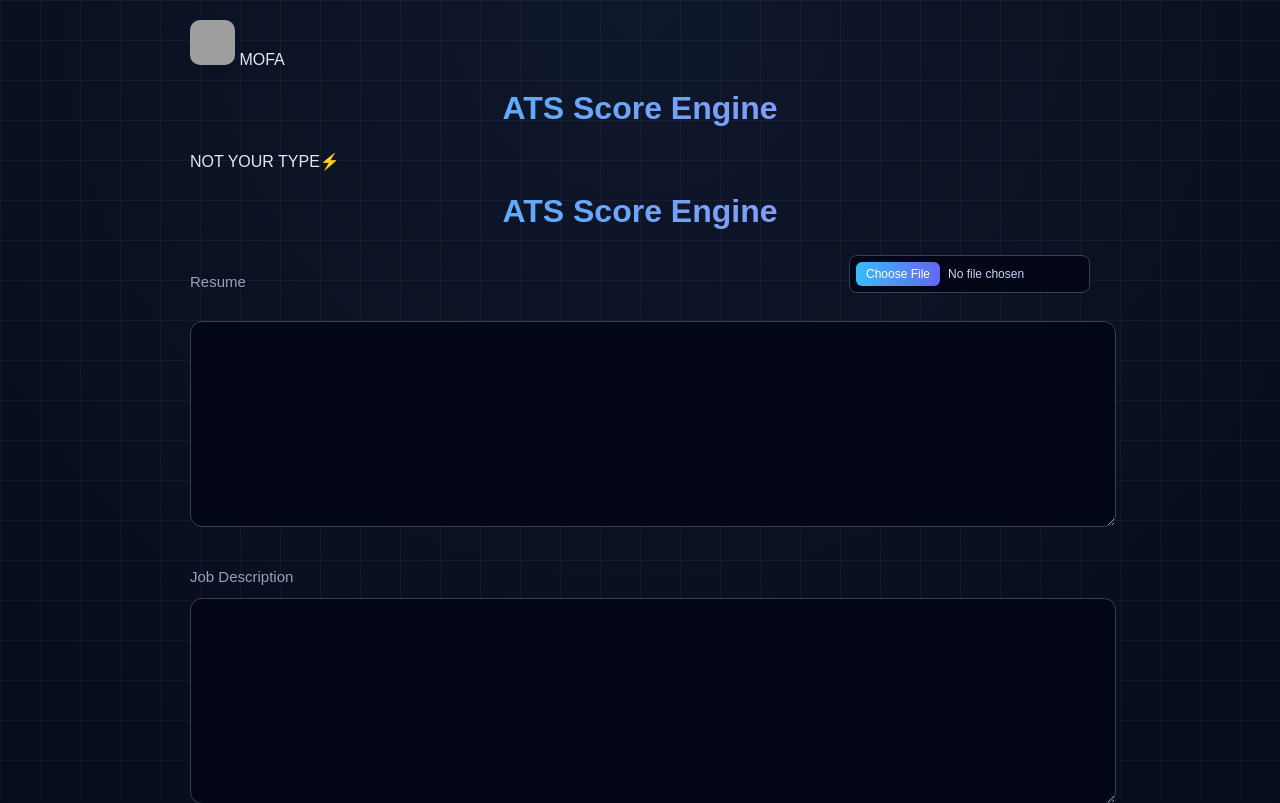
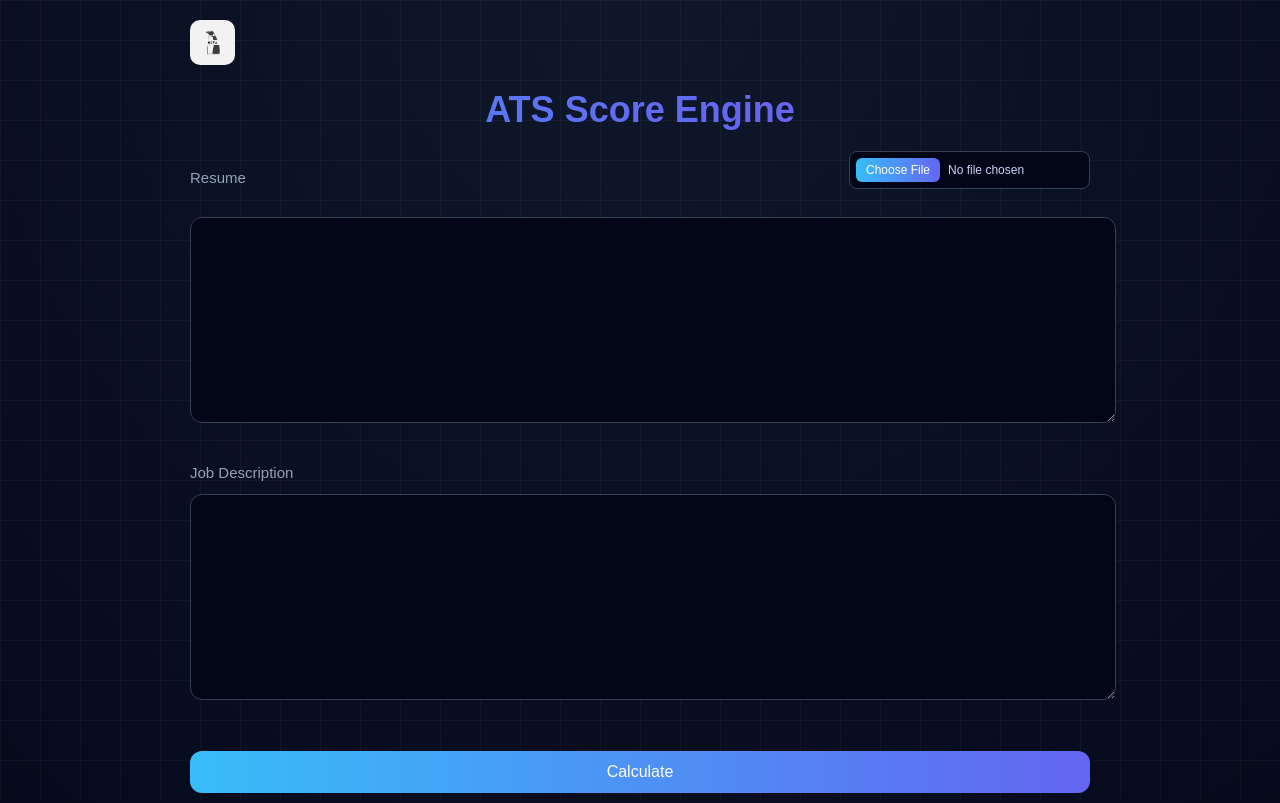
Before and after one commit to MoFa4/ats-score-engine, a Flask app: page / in a window 1280 px wide. Shown: the top 803 px of the page. Run offline with Flask 2, Linux system fonts and the light colour scheme; grey boxes are pictures that could not be loaded.

Commit message:
Update index.html

```diff
--- a/templates/index.html
+++ b/templates/index.html
@@ -9,23 +9,11 @@
 <body>
 
 <div class="container">
-    <div class="header">
-    <div class="brand">
-        <img src="{{ url_for('static', filename='logo.png') }}" class="logo">
-        <span class="brand-name">MOFA</span>
-    </div>
+    <div class="top-bar">
+    <img src="{{ url_for('static', filename='pengu.png') }}" class="logo">
 </div>
 
-<h1 class="main-title">
-    ATS Score Engine
-</h1>
-
-<p class="subtitle">
-   NOT YOUR TYPE⚡
-</p>
-
-    <h1>ATS Score Engine</h1>
-
+<h1 class="title">ATS Score Engine</h1>
    <form method="POST" enctype="multipart/form-data">
 
     <!-- Resume Section -->
```
